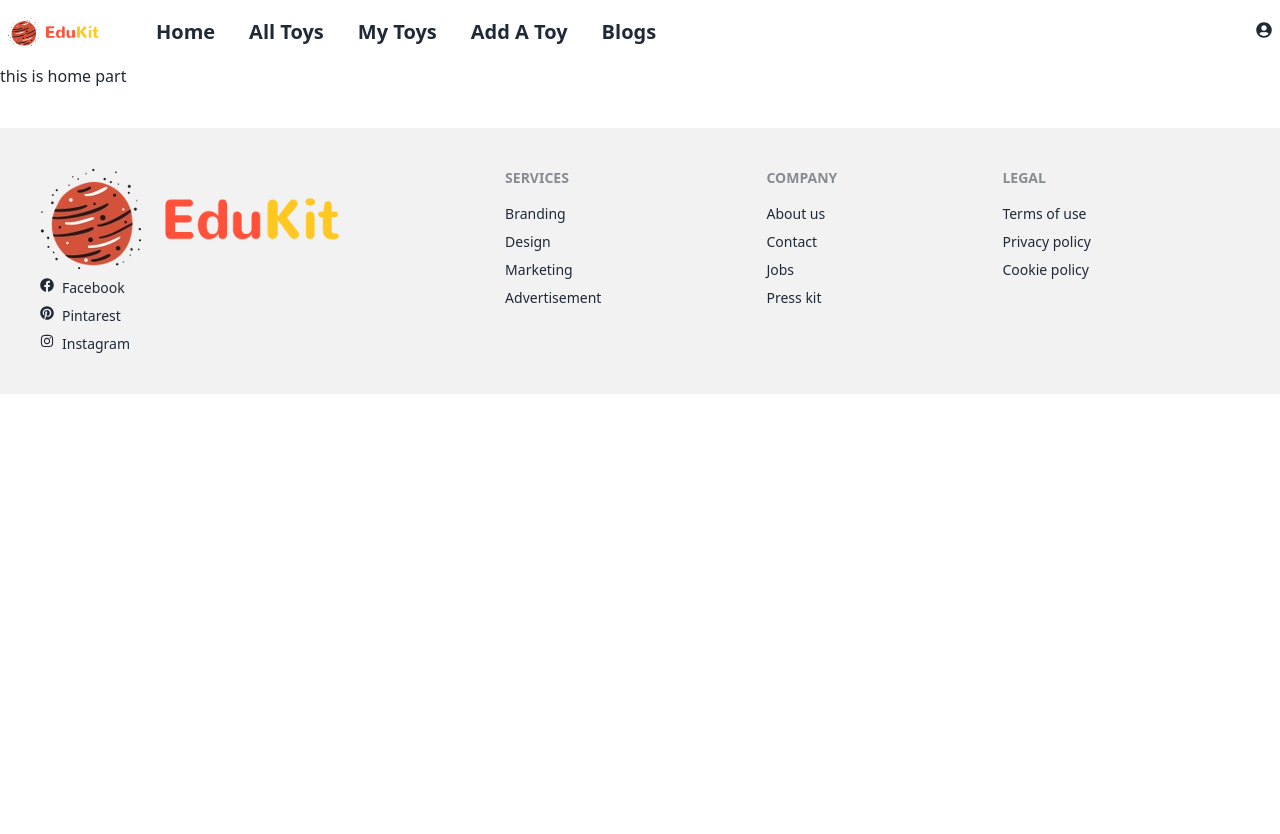
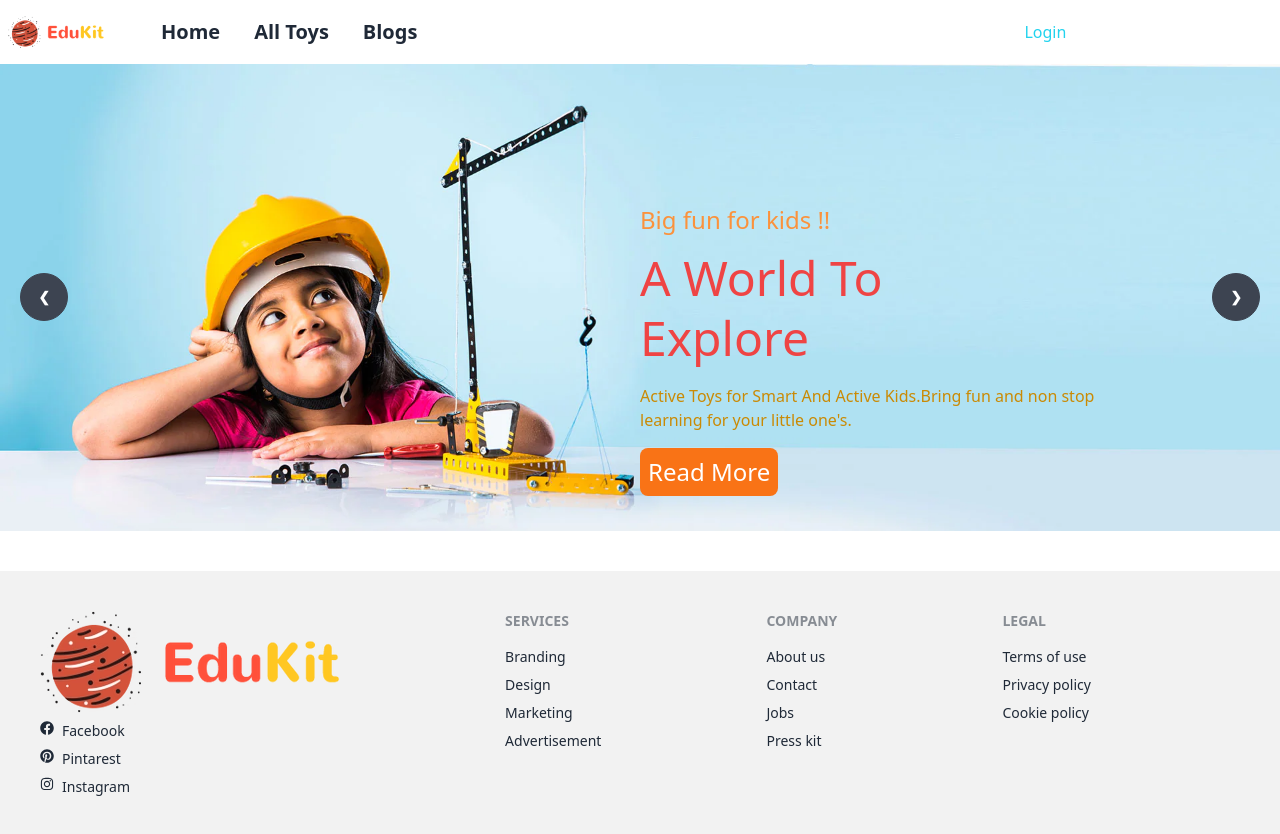
Before and after one commit to devbiplabmistry/toy-marketplace-client, a React (Vite) app: page / in a window 1280 px wide. Shown: the top 834 px of the page. Before the commit the page ends 800 px from the top, so only its background shows below. Built offline with nearby package versions, Linux system fonts and the light colour scheme; no server answers.

Commit message:
banner part created

```diff
--- a/src/AuthProvider/AuthProvider.jsx
+++ b/src/AuthProvider/AuthProvider.jsx
@@ -1,9 +1,10 @@
 /* eslint-disable no-unused-vars */
 import { createContext, useEffect, useState } from "react";
 import app from "../Firebase/Firebase.config";
-import { getAuth, createUserWithEmailAndPassword, onAuthStateChanged,signInWithEmailAndPassword } from "firebase/auth";
+import { getAuth,signInWithPopup,GoogleAuthProvider ,signOut, createUserWithEmailAndPassword, onAuthStateChanged, signInWithEmailAndPassword } from "firebase/auth";
 
 export const AuthContext = createContext()
+const provider = new GoogleAuthProvider();
 const auth = getAuth(app);
 const AuthProvider = ({ children }) => {
     const [user, setUser] = useState();
@@ -17,11 +18,19 @@ const AuthProvider = ({ children }) => {
         setLoading(true)
         return signInWithEmailAndPassword(auth, email, password)
     }
+    const logOut = () => {
+      return  signOut(auth);
+    }
+    const SignInWithGoogle =()=>{
+        return signInWithPopup(auth, provider)
+    }
 
     const AuthInfo = {
         user,
         registerWithEmail,
         loginWithEmail,
+        logOut,
+        SignInWithGoogle,
 
     }
     useEffect(() => {
--- a/src/layout/Main.jsx
+++ b/src/layout/Main.jsx
@@ -1,7 +1,7 @@
 
+import { Outlet } from 'react-router-dom';
 import NavBar from '../pages/shared/navbar/NavBar';
 import Footer from '../pages/shared/footer/Footer';
-import { Outlet } from 'react-router-dom';
 
 const Main = () => {
     return (
--- a/src/pages/home/home/Home.jsx
+++ b/src/pages/home/home/Home.jsx
@@ -1,9 +1,55 @@
-import React from 'react';
+import slider1 from '../../../assets/slide-1.webp'
+import slider2 from '../../../assets/slider2-.webp'
+import slider3 from '../../../assets/slider3.webp'
+import './Home.css'
 
 const Home = () => {
     return (
         <div>
-           <h1>this is home part</h1>
+            <div className="banner-section">
+                <div className="carousel w-full">
+                    <div id="slide1" className="carousel-item relative w-full relative">
+                        <img src={slider1} className="w-full" />
+                        <div className="absolute flex justify-between transform -translate-y-1/2 left-5 right-5 top-1/2">
+                            <a href="#slide4" className="btn btn-circle">❮</a>
+                            <a href="#slide2" className="btn btn-circle">❯</a>
+                        </div>
+                        <div className="slider-content absolute top-[30%] left-[50%]">
+                            <p className='text-2xl text-orange-400'>Big fun for kids !!</p>
+                            <h1 className='text-5xl mt-3 text-red-500 leading-[60px]'>A World To <br /> Explore</h1>
+                            <p className='text-base mt-4 mb-4 text-yellow-600'>Active Toys for Smart And Active Kids.Bring fun and non stop <br /> learning for your little one's.</p>
+                            <button className='bg-orange-500 p-2 rounded-lg text-2xl text-white'>Read More</button>
+                        </div>
+                    </div>
+                    <div id="slide2" className="carousel-item relative w-full">
+                        <img src={slider2} className="w-full" />
+                        <div className="absolute flex justify-between transform -translate-y-1/2 left-5 right-5 top-1/2">
+                            <a href="#slide1" className="btn btn-circle">❮</a>
+                            <a href="#slide3" className="btn btn-circle">❯</a>
+                        </div>
+                        <div className="slider-content absolute top-[30%] left-[50%]">
+                            <p className='text-2xl text-orange-400'>Big fun for kids !!</p>
+                            <h1 className='text-5xl mt-3 text-red-500 leading-[60px]'>A World To <br /> Explore</h1>
+                            <p className='text-base mt-4 mb-4 text-yellow-600'>Active Toys for Smart And Active Kids.Bring fun and non stop <br /> learning for your little one's.</p>
+                            <button className='bg-orange-500 p-2 rounded-lg text-2xl text-white'>Read More</button>
+                        </div>
+                    </div>
+                    <div id="slide3" className="carousel-item relative w-full">
+                        <img src={slider3} className="w-full" />
+                        <div className="absolute flex justify-between transform -translate-y-1/2 left-5 right-5 top-1/2">
+                            <a href="#slide2" className="btn btn-circle">❮</a>
+                            <a href="#slide1" className="btn btn-circle">❯</a>
+                        </div>
+                        <div className="slider-content absolute top-[30%] left-[50%]">
+                            <p className='text-2xl text-orange-400'>Big fun for kids !!</p>
+                            <h1 className='text-5xl mt-3 text-red-500 leading-[60px]'>A World To <br /> Explore</h1>
+                            <p className='text-base mt-4 mb-4 text-yellow-600'>Active Toys for Smart And Active Kids.Bring fun and non stop <br /> learning for your little one's.</p>
+                            <button className='bg-orange-500 p-2 rounded-lg text-2xl text-white'>Read More</button>
+                        </div>
+                    </div>
+                </div>
+            </div>
+
         </div>
     );
 };
--- a/src/pages/login/Login/Login.jsx
+++ b/src/pages/login/Login/Login.jsx
@@ -1,10 +1,11 @@
 import  { useContext, useState } from 'react';
-import { Link } from 'react-router-dom';
+import { Link,  useNavigate} from 'react-router-dom';
 import { AuthContext } from '../../../AuthProvider/AuthProvider';
 
 const Login = () => {
     const [error,setError]=useState()
     const {loginWithEmail} =useContext(AuthContext)
+    const navigate =useNavigate()
     const handleLogin =(event)=>{
         event.preventDefault()
         const form =event.target;
@@ -14,6 +15,8 @@ const Login = () => {
         .then((userCredential) => {
             const user = userCredential.user;
             console.log(user);
+            alert('You LoggedIn Sucessfully !!!');
+            navigate("/");
           })
           .catch((error) => {
             const errorMessage = error.message;
--- a/src/pages/login/Register/Register.jsx
+++ b/src/pages/login/Register/Register.jsx
@@ -1,11 +1,13 @@
 import { useContext, useState } from "react";
 import { Link } from "react-router-dom";
 import { AuthContext } from "../../../AuthProvider/AuthProvider";
+import { FaGoogle } from "react-icons/fa";
+
 
 
 const Register = () => {
-    const { registerWithEmail } = useContext(AuthContext)
-    const [error,setError]=useState()
+    const { registerWithEmail,SignInWithGoogle } = useContext(AuthContext)
+    const [error, setError] = useState()
     const handleRegister = (event) => {
         event.preventDefault()
         const form = event.target;
@@ -20,8 +22,19 @@ const Register = () => {
             })
             .catch((error) => {
                 const errorMessage = error.message;
-               setError(errorMessage)
+                setError(errorMessage)
             });
+    }
+    const handleGoogleRegister = () => {
+        SignInWithGoogle()
+        .then((result) => {
+            const user = result.user;
+            console.log(user);
+          }).catch((error) => {
+            const errorCode = error.message;
+            setError(errorCode)
+          });
+
     }
     return (
         <div className="hero min-h-screen bg-base-200">
@@ -56,10 +69,15 @@ const Register = () => {
                             <div className="form-control mt-6">
                                 <button type="submit" className="btn btn-primary">Register NOW !!</button>
                             </div>
+                            <div className="divider divider-horizontal text-center mx-auto">OR
+                                <h3 onClick={handleGoogleRegister} className="text-center text-lg">
+                                    <FaGoogle></FaGoogle>
+                                </h3>
+                            </div>
                         </div>
                     </form>
                     <div className="login p-8 text-center">
-                     <p><small>{error}</small></p>
+                        <p><small>{error}</small></p>
                     </div>
                     <div className="login p-8 text-center">
                         <Link to="/login"><p><small>Are you already register ??</small></p></Link>
--- a/src/pages/shared/navbar/NavBar.jsx
+++ b/src/pages/shared/navbar/NavBar.jsx
@@ -7,7 +7,15 @@ import { useContext } from 'react';
 import { AuthContext } from '../../../AuthProvider/AuthProvider';
 
 const NavBar = () => {
-    const {user} =useContext(AuthContext)
+    const { logOut,user } = useContext(AuthContext)
+    const handleLogOut = () => {
+        logOut()
+            .then(() => {
+                alert('Log out sucessfully')
+            }).catch((error) => {
+                console.log(error);
+            });
+    }
     return (
         <div>
             <div className="navbar bg-base-100  ">
@@ -29,21 +37,26 @@ const NavBar = () => {
                 <div className="navbar-center">
                     <Link className="btn btn-ghost normal-case text-xl">Home</Link>
                     <Link className="btn btn-ghost normal-case text-xl">All Toys</Link>
-                    <Link className="btn btn-ghost normal-case text-xl">My Toys</Link>
-                    <Link className="btn btn-ghost normal-case text-xl">Add A Toy</Link>
+                    {user?.email && <> <Link className="btn btn-ghost normal-case text-xl">My Toys</Link>
+                        <Link className="btn btn-ghost normal-case text-xl">Add A Toy</Link></>}
                     <Link className="btn btn-ghost normal-case text-xl">Blogs</Link>
+                 {
+                    user &&   <Link onClick={handleLogOut} className="btn btn-ghost normal-case text-xl">Logout</Link>
+                 }
                 </div>
                 <div className="navbar-end">
                     <div className="rounded-full">
-                        <button
+                        {
+                            user?.email ? <button
                                 data-te-toggle="tooltip"
                                 data-te-placement="top"
                                 data-te-ripple-init
                                 data-te-ripple-color="light"
                                 title={user?.email}>
                                 <FaUserCircle></FaUserCircle>
-                        </button>
-
+                            </button> :
+                               <Link to="/login"> <button className='text-cyan-400'>Login</button></Link>
+                        }
                     </div>
                 </div>
             </div>
```
Also changed, not shown: src/pages/home/home/Home.css (added). Lines whose indentation alone changed are shown as unchanged.
